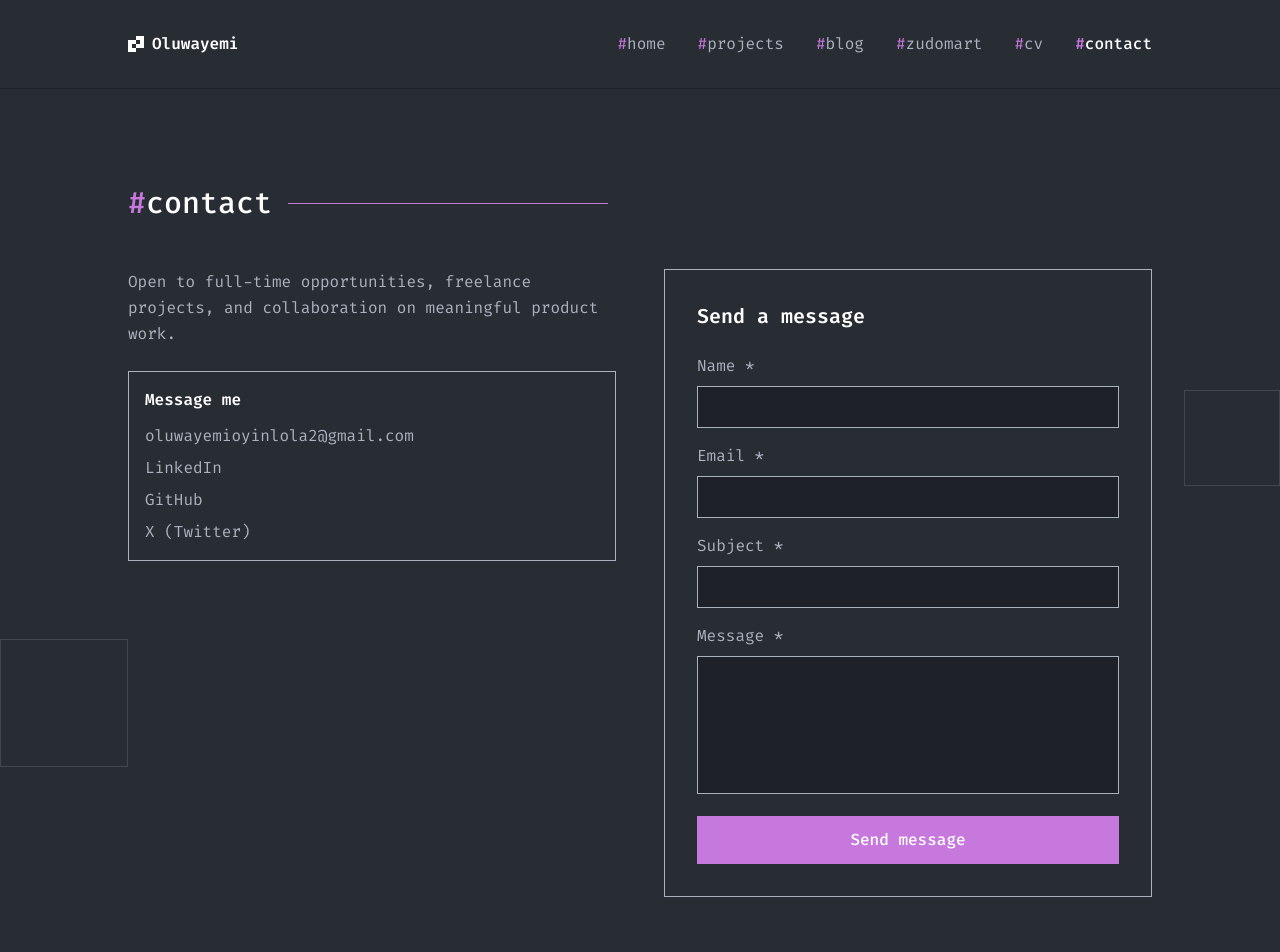
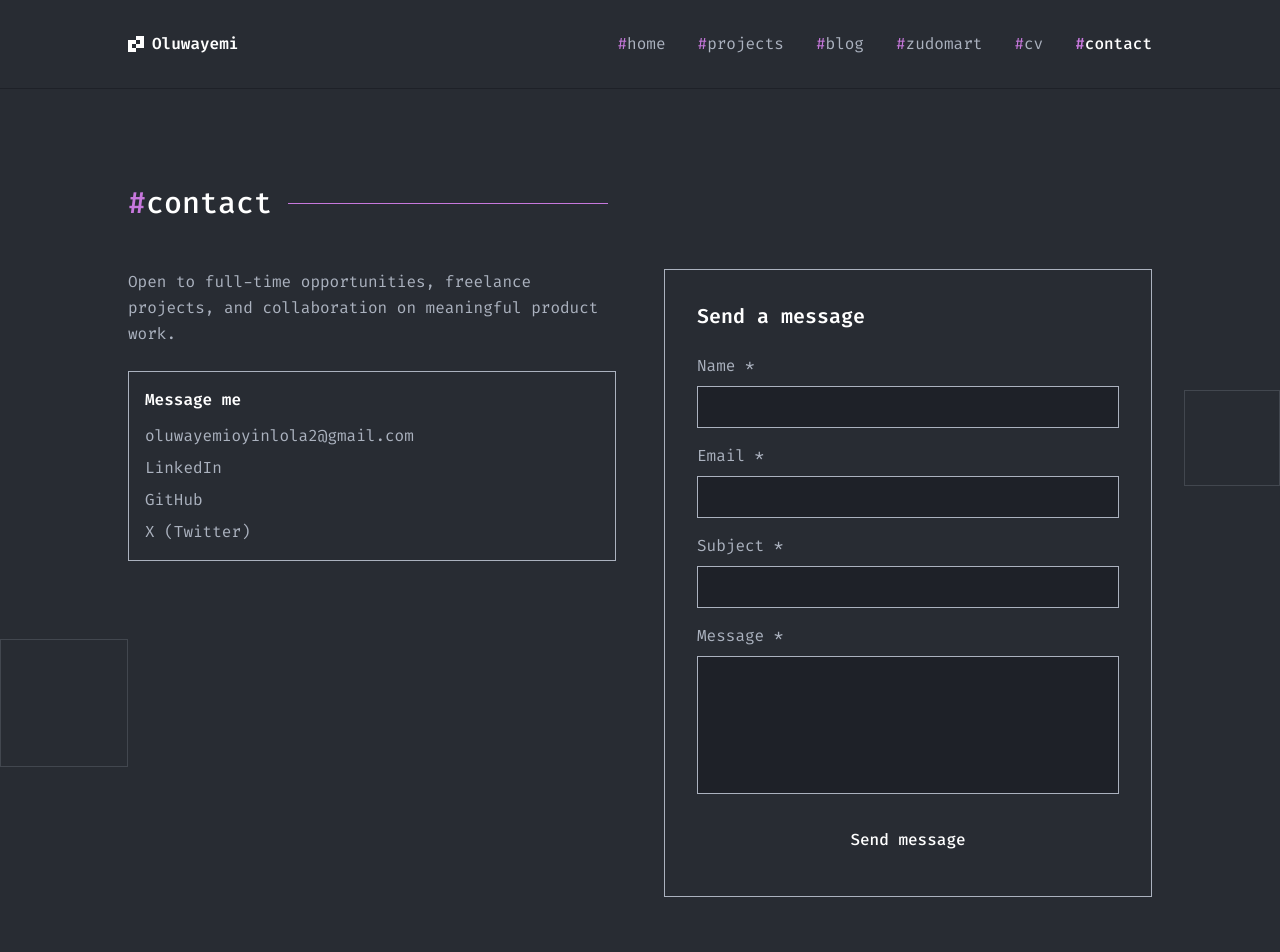
Before and after one commit to oyinlola-tech/portfolio.io, a React (Vite) app: page /contact in a window 1280 px wide. Shown: the top 952 px of the page. Built offline with nearby package versions, Linux system fonts and the light colour scheme.

Commit message:
light out fast loading31343344

```diff
--- a/src/components/Contact.tsx
+++ b/src/components/Contact.tsx
@@ -161,7 +161,7 @@
               <button
                 type="submit"
                 disabled={isSubmitting}
-                className="w-full font-['Fira_Code'] font-medium text-white bg-[#c778dd] px-6 py-3 hover:bg-opacity-90 transition-all disabled:opacity-50 disabled:cursor-not-allowed"
+                className="w-full font-['Fira_Code'] font-medium text-white bg-[#8f3db2] px-6 py-3 hover:bg-[#7c349b] transition-all disabled:opacity-50 disabled:cursor-not-allowed"
               >
                 {isSubmitting ? 'Sending...' : 'Send message'}
               </button>
--- a/src/components/ScrollToTop.tsx
+++ b/src/components/ScrollToTop.tsx
@@ -29,7 +29,7 @@
       {isVisible && (
         <button
           onClick={scrollToTop}
-          className="fixed bottom-8 right-8 z-50 bg-[#c778dd] text-white p-3 rounded-sm hover:bg-opacity-90 transition-all shadow-lg"
+          className="fixed bottom-8 right-8 z-50 bg-[#8f3db2] text-white p-3 rounded-sm hover:bg-[#7c349b] transition-all shadow-lg"
           aria-label="Scroll to top"
         >
           <span className="font-['Fira_Code'] text-lg leading-none" aria-hidden="true">
```
